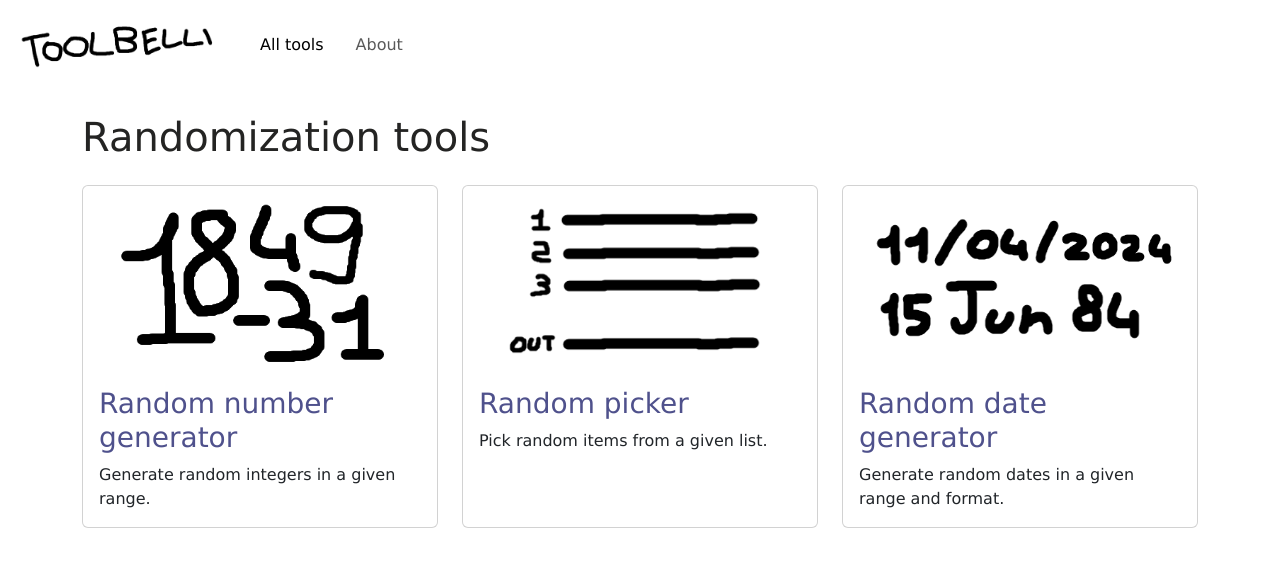
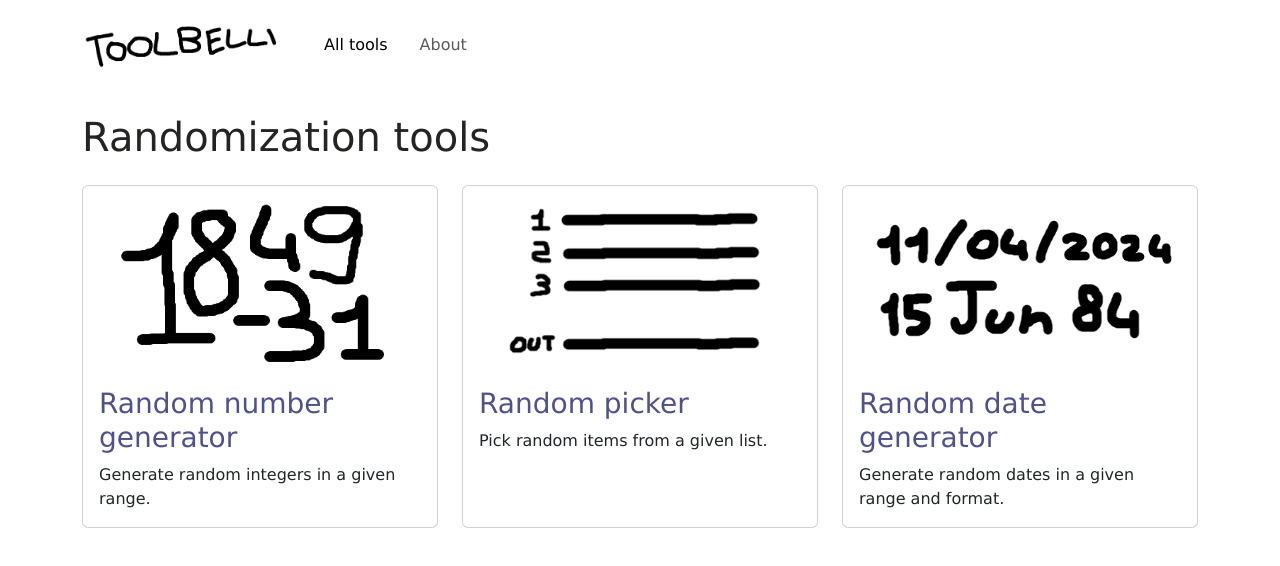
Before and after one commit to caleb-tognoli/toolbelli, a plain HTML site: page index.html in a window 1280 px wide. Drawn offline with nearby package versions, Linux system fonts and the light colour scheme.

Commit message:
Updated navbar

```diff
--- a/toolbelli.css
+++ b/toolbelli.css
@@ -26,6 +26,10 @@ img {
 
 h1 {
     color: var(--section1-color);
+}
+
+.navbar {
+    padding-left: 5%;
 }
 
 .main-section {
```
